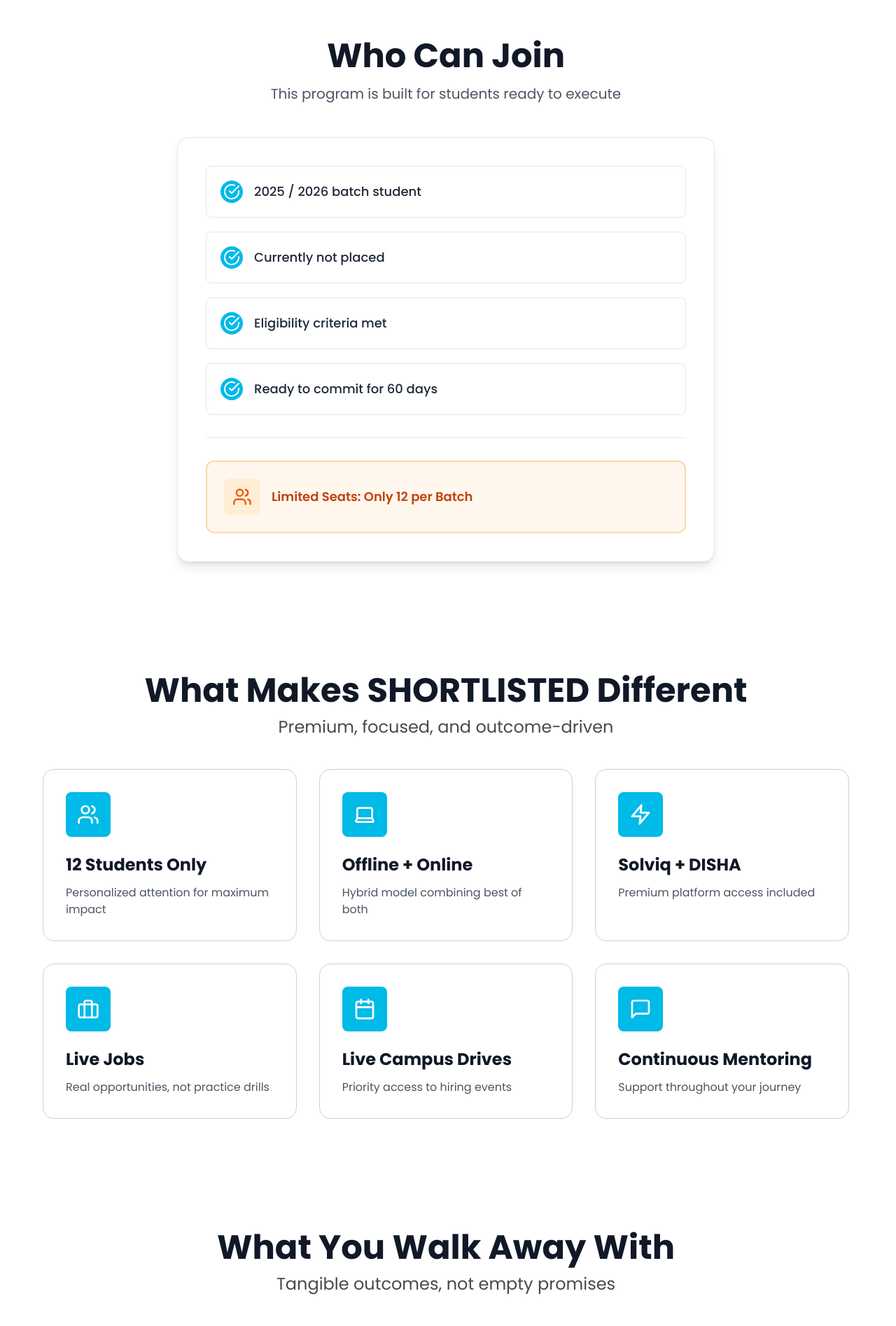
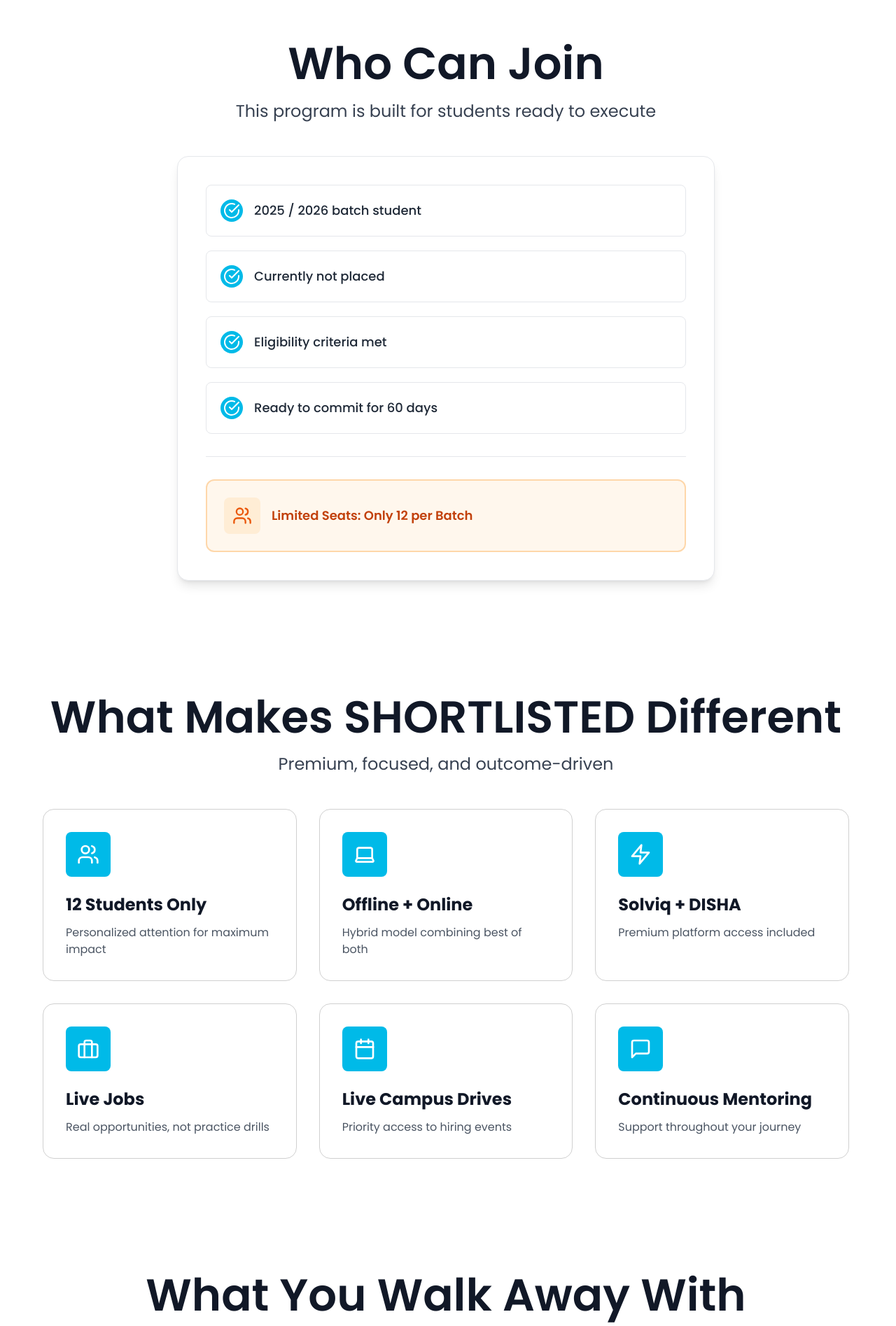
Before and after one commit to HIREKARMA1/shortlisted-ui, a Next.js app: page / in a window 1280 px wide. Shown: the part 1540-3435 px from the top of the page at 70% size. Built offline with nearby package versions, Linux system fonts and the light colour scheme.

Commit message:
changes the font style

```diff
--- a/components/home/CTABanner.tsx
+++ b/components/home/CTABanner.tsx
@@ -27,17 +27,17 @@ const CTABanner: React.FC = () => {
             <div className="w-full text-center">
                 {/* Main Heading */}
                 <div className="w-[95vw] mx-auto mb-4 sm:mb-6">
-                    <h2 className={`font-bold transition-colors duration-500 text-white whitespace-nowrap text-center`} style={{ fontSize: 'clamp(1.25rem, 3.5vw, 4rem)' }}>
+                    <h2 className="font-semibold text-[64px] leading-[1.1] text-white font-poppins text-center">
                         This is not a course. This is placementexecution
                     </h2>
                 </div>
 
                 {/* Sub-headings */}
                 <div className="max-w-4xl mx-auto">
-                    <p className={`text-lg sm:text-xl md:text-2xl font-normal mb-2 transition-colors duration-500 text-white`}>
+                    <p className="font-normal text-2xl text-white font-poppins mb-2">
                         Not another course. Not more videos.
                     </p>
-                    <p className={`text-lg sm:text-xl md:text-2xl font-normal mb-8 sm:mb-10 transition-colors duration-500 text-white`}>
+                    <p className="font-normal text-2xl text-white font-poppins mb-8 sm:mb-10">
                         Only 12 seats per batch
                     </p>
 
--- a/components/home/WhatMakesDifferent.tsx
+++ b/components/home/WhatMakesDifferent.tsx
@@ -59,16 +59,10 @@ const WhatMakesDifferent: React.FC = () => {
             <div className="w-[90vw] max-w-[90vw] mx-auto">
                 {/* Header Section */}
                 <div className="text-center mb-8 sm:mb-12">
-                    <h2 className={`text-2xl sm:text-3xl md:text-4xl lg:text-5xl font-bold mb-3 sm:mb-4 transition-colors duration-500 ${mounted && resolvedTheme === 'dark'
-                        ? 'text-white'
-                        : 'text-gray-900'
-                        }`}>
+                    <h2 className="font-semibold text-[64px] leading-[1.1] text-gray-900 dark:text-white font-poppins mb-4">
                         What Makes SHORTLISTED Different
                     </h2>
-                    <p className={`text-[24px] font-normal leading-[100%] text-[#494949] transition-colors duration-500 ${mounted && resolvedTheme === 'dark'
-                        ? 'text-[#ffffff]'
-                        : 'text-[#494949]'
-                        }`}>
+                    <p className="font-normal text-2xl text-gray-700 dark:text-gray-300 font-poppins">
                         Premium, focused, and outcome-driven
                     </p>
                 </div>
--- a/components/home/WhatYouWalkAwayWith.tsx
+++ b/components/home/WhatYouWalkAwayWith.tsx
@@ -28,16 +28,10 @@ const WhatYouWalkAwayWith: React.FC = () => {
             <div className="max-w-4xl mx-auto">
                 {/* Header Section */}
                 <div className="text-center mb-8 sm:mb-12">
-                    <h2 className={`text-2xl sm:text-3xl md:text-4xl lg:text-5xl font-bold mb-3 sm:mb-4 transition-colors duration-500 ${mounted && resolvedTheme === 'dark'
-                        ? 'text-white'
-                        : 'text-gray-900'
-                        }`}>
+                    <h2 className="font-semibold text-[64px] leading-[1.1] text-gray-900 dark:text-white font-poppins mb-4">
                         What You Walk Away With
                     </h2>
-                    <p className={`text-[24px] font-normal leading-[100%] text-[#494949] transition-colors duration-500 ${mounted && resolvedTheme === 'dark'
-                        ? 'text-gray-300'
-                        : 'text-[#494949]'
-                        }`}>
+                    <p className="font-normal text-2xl text-gray-700 dark:text-gray-300 font-poppins">
                         Tangible outcomes, not empty promises
                     </p>
                 </div>
--- a/components/home/WhoCanJoin.tsx
+++ b/components/home/WhoCanJoin.tsx
@@ -27,16 +27,10 @@ const WhoCanJoin: React.FC = () => {
             <div className="w-[60vw] max-w-[60vw] mx-auto">
                 {/* Header Section */}
                 <div className="text-center mb-8 sm:mb-12">
-                    <h2 className={`text-2xl sm:text-3xl md:text-4xl lg:text-5xl font-bold mb-3 sm:mb-4 transition-colors duration-500 ${mounted && resolvedTheme === 'dark'
-                        ? 'text-white'
-                        : 'text-gray-900'
-                        }`}>
+                    <h2 className="font-semibold text-[64px] leading-[1.1] text-gray-900 dark:text-white font-poppins mb-4">
                         Who Can Join
                     </h2>
-                    <p className={`text-base sm:text-lg md:text-xl transition-colors duration-500 ${mounted && resolvedTheme === 'dark'
-                        ? 'text-gray-300'
-                        : 'text-gray-600'
-                        }`}>
+                    <p className="font-normal text-2xl text-gray-700 dark:text-gray-300 font-poppins">
                         This program is built for students ready to execute
                     </p>
                 </div>
```
